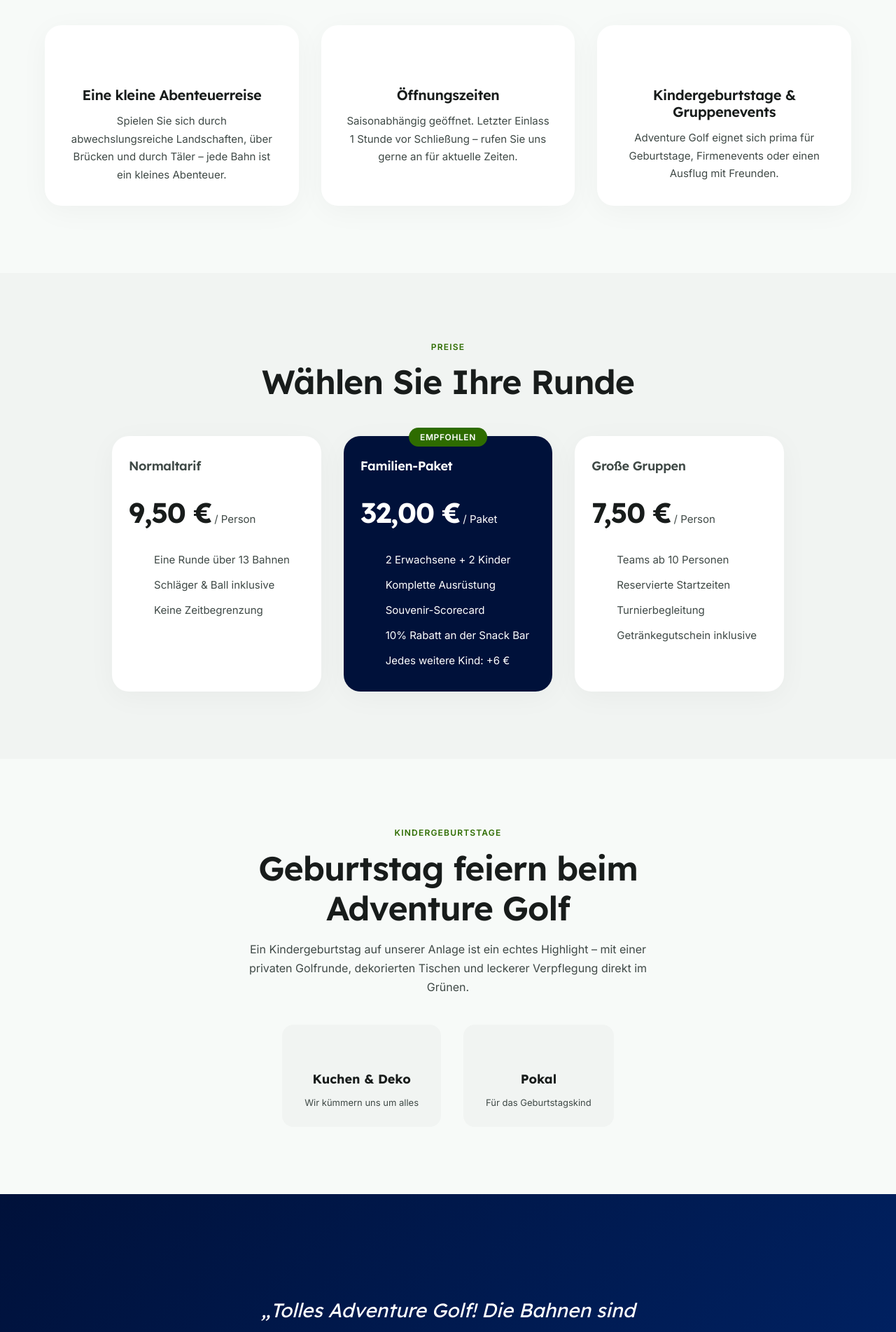
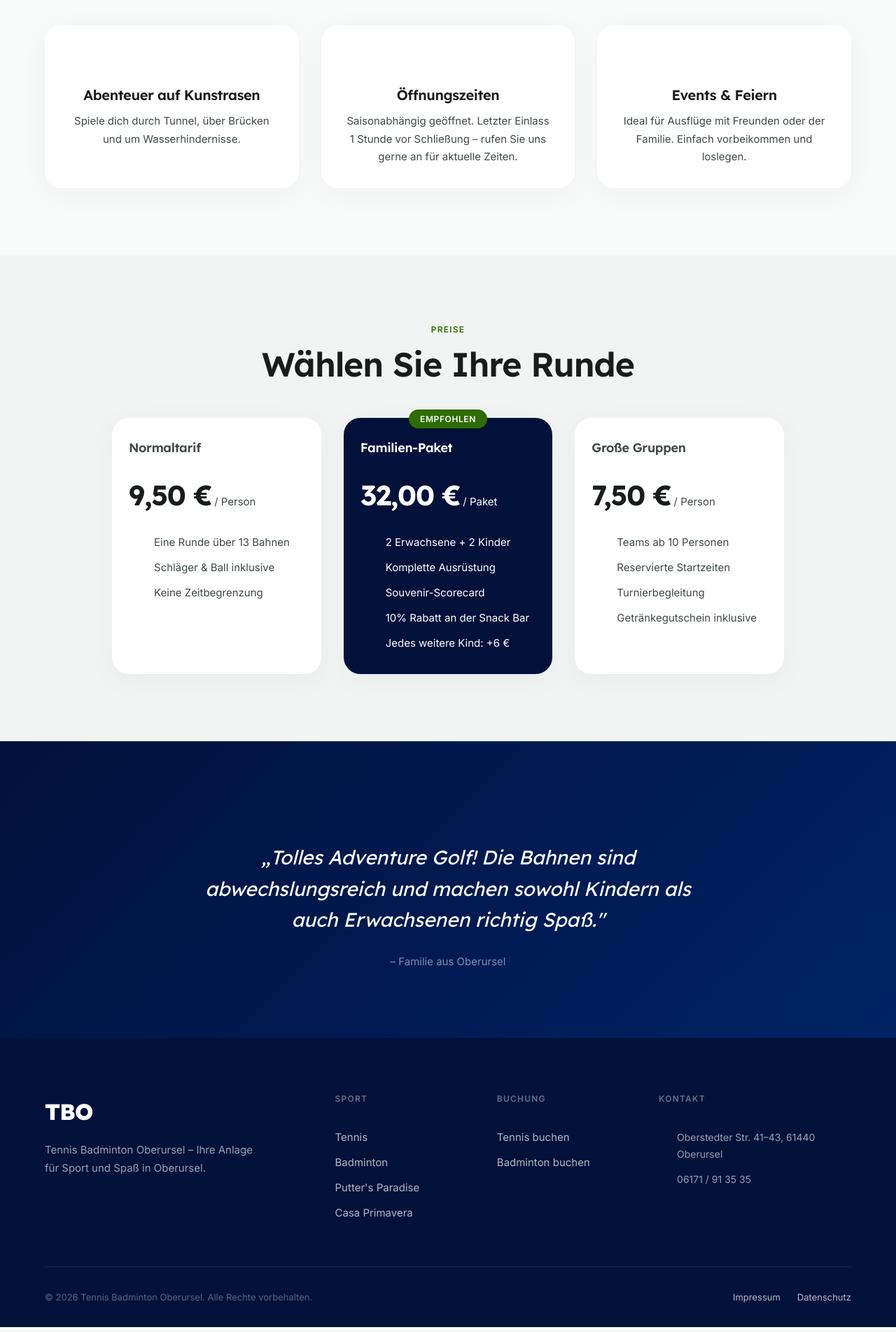
Before and after one commit to Playeraller/tb-oberursel-modern-Stitch, a React (Vite) app: page /putters-paradise in a window 1280 px wide. Shown: the part 740-2643 px from the top of the page at 70% size. Built offline with nearby package versions, Linux system fonts and the light colour scheme.

Commit message:
chore: update Adventure-Minigolf terminology and remove birthday section

```diff
--- a/src/pages/HomePage.jsx
+++ b/src/pages/HomePage.jsx
@@ -20,7 +20,7 @@ const ACTIVITIES = [
   },
   {
     title: "Putter's Paradise",
-    description: '13 Adventure-Golf-Bahnen durch Landschaften, über Brücken und durch Täler.',
+    description: '13 Adventure-Minigolf-Bahnen durch Landschaften, über Brücken und durch Täler.',
     image: 'https://images.unsplash.com/photo-1535131749006-b7f58c99034b?w=800&q=80',
     to: '/putters-paradise',
     label: '13 Bahnen',
@@ -52,7 +52,7 @@ export default function HomePage() {
           <div className="home-activities__header">
             <span className="label">Unsere Anlage</span>
             <h2>Sport für die ganze Familie</h2>
-            <p>Tennis, Badminton oder Adventure Golf – auf unserer Anlage in Oberursel finden Sie den richtigen Sport.</p>
+            <p>Tennis, Badminton oder Adventure-Minigolf – auf unserer Anlage in Oberursel finden Sie den richtigen Sport.</p>
           </div>
           <div className="home-activities__grid">
             {ACTIVITIES.map((a) => (
@@ -80,7 +80,7 @@ export default function HomePage() {
             </div>
             <div className="home-stat">
               <span className="home-stat__number">13</span>
-              <span className="home-stat__label">Adventure-Golf-Bahnen</span>
+              <span className="home-stat__label">Adventure-Minigolf-Bahnen</span>
             </div>
           </div>
         </div>
--- a/src/pages/PuttersParadisePage.jsx
+++ b/src/pages/PuttersParadisePage.jsx
@@ -30,8 +30,8 @@ export default function PuttersParadisePage() {
     <div className="putters-page">
       {/* Hero */}
       <Hero
-        title="Putter's Paradise – Adventure Golf beim TBO"
-        subtitle="13 liebevoll gestaltete Bahnen durch Landschaften, über Brücken und durch Täler – Spaß für die ganze Familie."
+        title="Der große Adventure-Minigolf-Spaß für alle"
+        subtitle="13 abwechslungsreiche Bahnen voller Hindernisse und Überraschungen"
         label="ADVENTURE GOLF"
         backgroundImage="https://images.unsplash.com/photo-1535131749006-b7f58c99034b?w=1600&q=80"
         videoSrc="/videos/putters_hero_placeholder.mp4"
@@ -48,8 +48,8 @@ export default function PuttersParadisePage() {
           <div className="putters-info__grid">
             <div className="putters-info__card">
               <span className="material-symbols-outlined">landscape</span>
-              <h3>Eine kleine Abenteuerreise</h3>
-              <p>Spielen Sie sich durch abwechslungsreiche Landschaften, über Brücken und durch Täler – jede Bahn ist ein kleines Abenteuer.</p>
+              <h3>Abenteuer auf Kunstrasen</h3>
+              <p>Spiele dich durch Tunnel, über Brücken und um Wasserhindernisse.</p>
             </div>
             <div className="putters-info__card">
               <span className="material-symbols-outlined">schedule</span>
@@ -58,8 +58,8 @@ export default function PuttersParadisePage() {
             </div>
             <div className="putters-info__card">
               <span className="material-symbols-outlined">celebration</span>
-              <h3>Kindergeburtstage & Gruppenevents</h3>
-              <p>Adventure Golf eignet sich prima für Geburtstage, Firmenevents oder einen Ausflug mit Freunden.</p>
+              <h3>Events & Feiern</h3>
+              <p>Ideal für Ausflüge mit Freunden oder der Familie. Einfach vorbeikommen und loslegen.</p>
             </div>
           </div>
         </div>
@@ -80,29 +80,6 @@ export default function PuttersParadisePage() {
         </div>
       </section>
 
-      {/* Birthday Section */}
-      <section className="section putters-birthday" id="birthday-section">
-        <div className="container">
-          <div className="putters-birthday__content">
-            <span className="label">Kindergeburtstage</span>
-            <h2>Geburtstag feiern beim Adventure Golf</h2>
-            <p>Ein Kindergeburtstag auf unserer Anlage ist ein echtes Highlight – mit einer privaten Golfrunde, dekorierten Tischen und leckerer Verpflegung direkt im Grünen.</p>
-            <div className="putters-birthday__features">
-              <div className="putters-birthday__feature">
-                <span className="material-symbols-outlined">cake</span>
-                <strong>Kuchen & Deko</strong>
-                <span>Wir kümmern uns um alles</span>
-              </div>
-              <div className="putters-birthday__feature">
-                <span className="material-symbols-outlined">emoji_events</span>
-                <strong>Pokal</strong>
-                <span>Für das Geburtstagskind</span>
-              </div>
-            </div>
-          </div>
-        </div>
-      </section>
-
       {/* Testimonial */}
       <section className="section section--dark putters-testimonial" id="testimonial">
         <div className="container">
```
